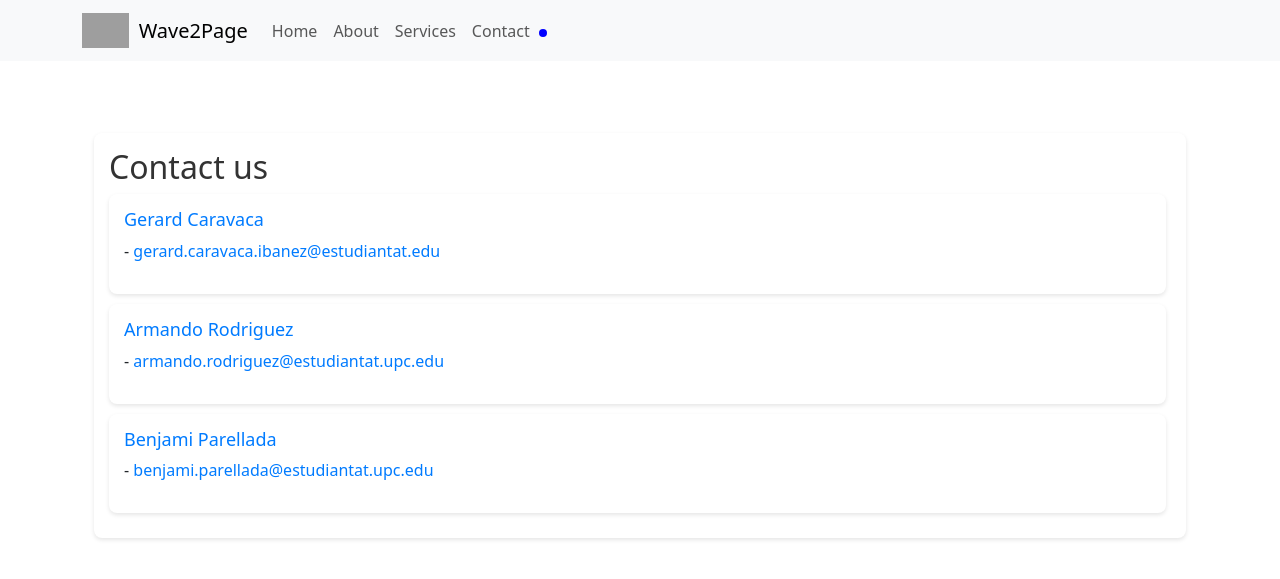
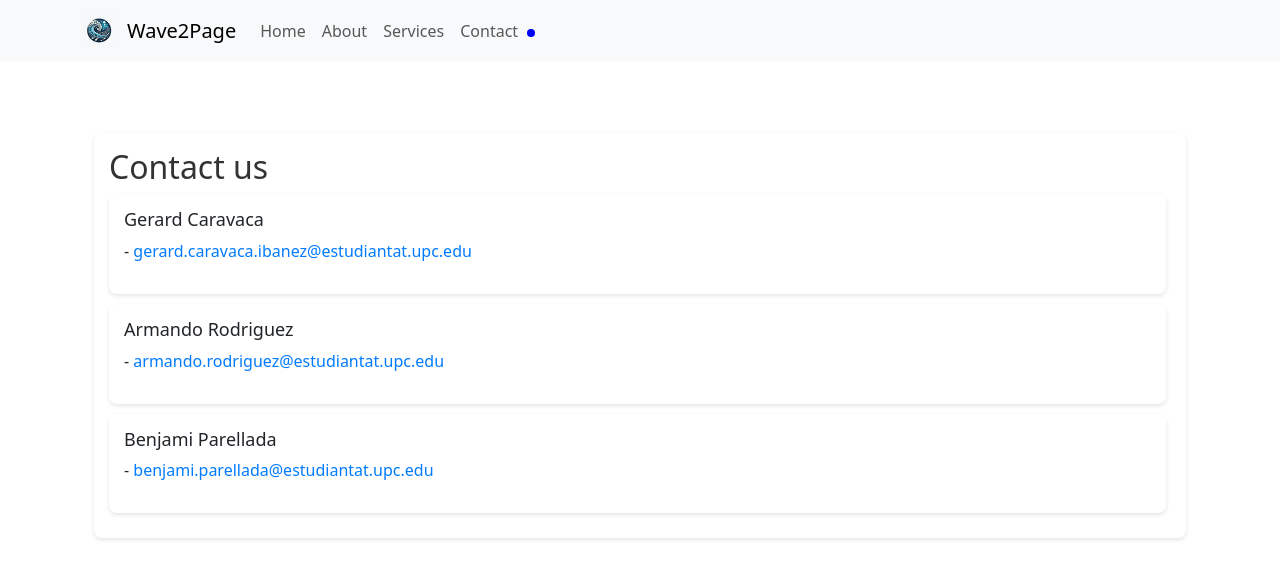
Before and after one commit to beny-bee/Wave2Page, a Flask app: page /contact in a window 1280 px wide. Shown: the top 579 px of the page. Run offline with Flask 3, Linux system fonts and the light colour scheme; some libraries are stand-ins or nearby versions; grey boxes are pictures that could not be loaded.

Commit message:
Added logo and few fixes

```diff
--- a/app/templates/contact.html
+++ b/app/templates/contact.html
@@ -14,7 +14,7 @@
         margin-bottom: 10px;
     }
     h5 {
-        color: #007bff;
+        /* color: #007bff; */
         font-size: 18px;
     }
     .lead, p {
@@ -56,7 +56,7 @@
         <h2>Contact us</h2>
         <div class="contact-person">
             <h5>Gerard Caravaca</h5>
-            <p class="lead">- <a href="mailto:gerard.caravaca.ibanez@estudiantat.edu" target="_blank">gerard.caravaca.ibanez@estudiantat.edu</a></p>
+            <p class="lead">- <a href="mailto:gerard.caravaca.ibanez@estudiantat.upc.edu" target="_blank">gerard.caravaca.ibanez@estudiantat.upc.edu</a></p>
         </div>
 
         <div class="contact-person">
--- a/app/templates/includes/_navbar.html
+++ b/app/templates/includes/_navbar.html
@@ -33,7 +33,7 @@
 <nav class="navbar navbar-expand-lg navbar-light bg-light fixed-top">
   <div class="container">
     <a class="navbar-brand" href="/">
-      <img src="{{ url_for('static', filename='images/logo.png') }}" alt="Wave2Page Logo" class="logo_nav">
+      <img src="{{ url_for('static', filename='logos/logo.jpg') }}" alt="Wave2Page Logo" class="logo_nav">
       {{app_data['project_name']}}
     </a>
     <button class="navbar-toggler" type="button" data-toggle="collapse" data-target="#navbarResponsive" aria-controls="navbarResponsive" aria-expanded="false" aria-label="Toggle navigation">
--- a/app/templates/index.html
+++ b/app/templates/index.html
@@ -18,9 +18,7 @@
     </form>
     </div>
 
-    <div id="loader">
-      <h5>Loading...</h5>
-    </div>
+    <div id="loader"></div>
 
     {% if filename%}
         <p>The file '{{ filename }}' was successfully uploaded.</p>
```
Also changed, not shown: app/templates/about.html (+6 -6 lines), app/static/logos/logo.jpg (added), app/static/logos/logo_white.png (added).
